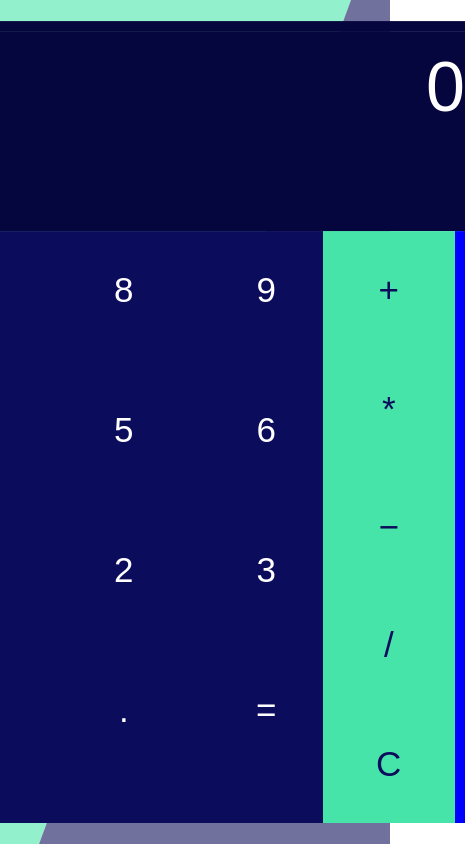
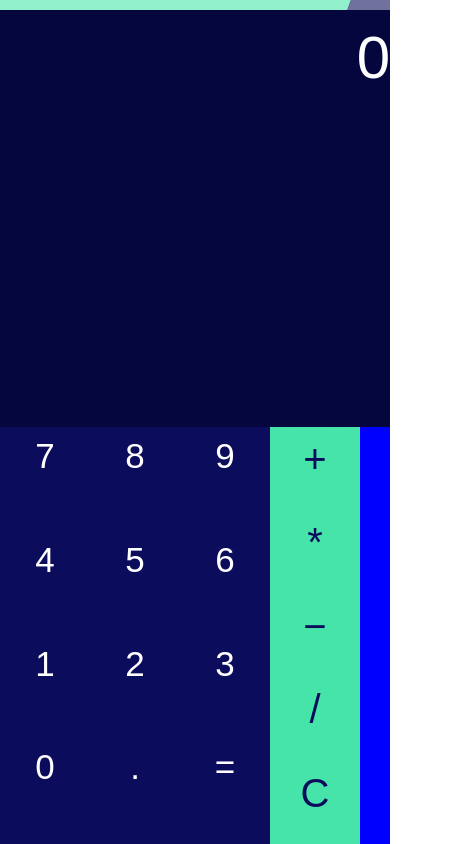
Before and after one commit to nishanth-bs/scientific-calculator, a website built with webpack: page src/index.html in a window 390 px wide. Shown: the whole page, 465 px wide, since content can reach past the window. Built offline with nearby package versions, Linux system fonts and the light colour scheme.

Commit message:
Update: changed the visual flair a bit

```diff
--- a/package.json
+++ b/package.json
@@ -6,7 +6,7 @@
   "scripts": {
     "dev": "webpack --mode development",
     "build": "webpack --mode production",
-    "start": "webpack-dev-server --mode development --open"
+    "start": "webpack-dev-server --mode development --open --host 0.0.0.0"
   },
   "author": "Nishanth B S",
   "license": "ISC",
--- a/src/index.html
+++ b/src/index.html
@@ -35,20 +35,20 @@
               <div class="btn btn--eq">=</div>
             </div>
             <div class="calculator__op--right">
-              <div class="btn--add">&plus;</div>
-              <div class="btn--mul">&ast;</div>
-              <div class="btn--sub">&minus;</div>
-              <div class="btn--div">&sol;</div>
-              <div class="btn--clr" id="clr">C</div>
+              <div class="btn btn--add">&plus;</div>
+              <div class="btn btn--mul">&ast;</div>
+              <div class="btn btn--sub">&minus;</div>
+              <div class="btn btn--div">&sol;</div>
+              <div class="btn btn--clr" id="clr">C</div>
             </div>
           </div>
           <div class="calculator__sci larr">
           </div>
           <div class="open">
 
-            <div class="btn btn--inv">INV</div>
-            <div class="btn btn--degrad">RAD</div>
-            <div class="btn btn--per">%</div>
+            <!--<div class="btn btn--inv disabled">INV</div>
+            <div class="btn btn--degrad disabled">RAD</div>
+            <div class="btn btn--per disabled">%</div>-->
             <div class="btn btn--sin">sin</div>
             <div class="btn btn--cos">cos</div>
             <div class="btn btn--tan">tan</div>
@@ -57,10 +57,10 @@
             <div class="btn btn--root">root</div>
             <div class="btn btn--pi">pi</div>
             <div class="btn btn--e">e</div>
-            <div class="btn btn--power">&Hat;</div>
+            <!--<div class="btn btn--power disabled">&Hat;</div>-->
             <div class="btn btn--open">&lpar;</div>
             <div class="btn btn--close">&rpar;</div>
-            <div class="btn btn--fact">!</div>
+          <!--  <div class="btn btn--fact disabled">!</div>-->
           </div>
         </div>
       </div>
--- a/src/style/_base.scss
+++ b/src/style/_base.scss
@@ -15,6 +15,10 @@ html{
 *::before{
   -webkit-box-sizing: inherit;
           box-sizing: inherit;
+          -webkit-user-select: none;
+             -moz-user-select: none;
+              -ms-user-select: none;
+                  user-select: none;
 }
 
 body{
--- a/src/style/_layout.scss
+++ b/src/style/_layout.scss
@@ -38,12 +38,13 @@
 
 
 .calculator{
-  position: absolute;
+  /*position: absolute;
   z-index: 10;
   top: 50%;
   left: 50%;
   -webkit-transform: translate(-50%,-50%);
-          transform: translate(-50%,-50%);
+          transform: translate(-50%,-50%);*/
+  margin: 2.5vh auto;
   height: 95vh;
   width: 54rem;
   display: -webkit-box;
@@ -53,6 +54,12 @@
   -webkit-box-direction: normal;
       -ms-flex-direction: column;
           flex-direction: column;
+  @media only screen and (max-width:1000px){
+    margin: 0 0;
+    height: 100vh;
+    width: 100%;
+
+  }
 
   &__degrad{
     display: block;
@@ -63,7 +70,10 @@
   &__display{
     position: relative;
     width: 100%;
-    min-height: 20rem;
+    max-height: 60rem;
+    -webkit-box-flex: 1;
+        -ms-flex: 1;
+            flex: 1;
     text-align: right;
     display: -webkit-box;
     display: -ms-flexbox;
@@ -75,9 +85,15 @@
         -ms-flex-direction: column;
             flex-direction: column;
     background: $color-primary-dark;
+    @media only screen and (max-width:968px){
+      -webkit-box-flex: 1;
+          -ms-flex: 1;
+              flex: 1;
+    }
     &--result{
       color: $color-secondary-2;
       font-size: 4rem;
+
       -webkit-transition: all 1s cubic-bezier(.72,.05,.27,.93);
       transition: all 1s cubic-bezier(.72,.05,.27,.93);
     }
@@ -86,19 +102,23 @@
           -ms-flex: 1;
               flex: 1;
       color:$color-white;
-      font-size: 7rem;
+      font-size: 6rem;
+
     }
   }
   &__content{
     display: -webkit-box;
     display: -ms-flexbox;
     height: auto;
-    -webkit-box-flex:1;
-        -ms-flex:1;
-            flex:1;
     display: flex;
     position: relative;
     overflow: hidden;
+    @media only screen and (max-width: 640px){
+      overflow: auto;
+    }
+    -webkit-box-flex: 1;
+        -ms-flex: 1;
+            flex: 1;
   }
   &__op{
     -webkit-box-flex : 1;
@@ -115,6 +135,7 @@
       &  *{
         color: $color-white;
         font-size: 3.5rem;
+
       }
       font-family: sans-serif;
       -webkit-box-flex:3;
@@ -126,7 +147,8 @@
       height: 100%;
       grid-template-rows: .1rem repeat(4,1fr) .1rem;
       grid-template-columns: repeat(3,minmax(5rem,1fr));
-      grid-gap: 3rem;
+      //grid-gap: 3rem;
+
       grid-template-areas:  ". . ."
                             "seven eight nine"
                             "four five six"
@@ -139,6 +161,7 @@
           -ms-flex: 1;
               flex: 1;
       background-color: $color-secondary-1;
+      cursor: pointer;
       display: -webkit-box;
       display: -ms-flexbox;
       display: flex;
@@ -151,7 +174,8 @@
       -webkit-box-align: center;
           -ms-flex-align: center;
               align-items: center;
-      font-size: 3.5rem;
+      font-size: 4rem;
+
       font-family: sans-serif;
       color: $color-primary;
     }
@@ -159,8 +183,8 @@
   }
   &__sci{
     -webkit-box-flex: 0;
-        -ms-flex: 0 0 1rem;
-            flex: 0 0 1rem;
+        -ms-flex: 0 0 3rem;
+            flex: 0 0 3rem;
     -ms-flex-item-align: center;
         align-self: center;
     content: ' \00AB';
@@ -173,13 +197,15 @@
 }
 
 .btn{
-  justify-self: center;
-  -ms-flex-item-align: center;
-      align-self: center;
   cursor: pointer;
   text-align: center;
   height: 100%;
   width: 100%;
+  border-radius: 300px;
+  -webkit-box-align: center;
+      -ms-flex-align: center;
+          align-items: center;
+  justify-self: center;
   &--1{
     grid-area: one;
   }
@@ -296,16 +322,22 @@
   width: 75%;
   font-size: 2.8rem;
   display: grid;
-  grid-template-rows: .1rem repeat(5,1fr) .1rem;
+  grid-template-rows: .1rem repeat(4,1fr) .1rem;
   grid-template-columns: repeat(3,minmax(5rem,1fr));
   grid-gap: 3rem;
   grid-template-areas:  ". . ."
+                          "sin cos tan"
+                          "ln log root"
+                          "open close e"
+                          ". pi ."
+                          ". . .";
+/*  grid-template-areas:  ". . ."
                         "inv degrad per"
                         "sin cos tan"
                         "ln log root"
                         "pi e power"
                         "open close fact"
-                        ". . .";
+                        ". . .";*/
   -webkit-transition: all .3s;
   visibility: hidden;
   transition: all .3s;
@@ -316,10 +348,15 @@
   left:25%;
 }
 .larr{
-  content: ' \25C0';
+  content: ' \02C2';
   font-size: 2rem;
 }
 .rarr{
-  content: '\ 25b6';
+  content: ' \02C3';
   font-size: 2rem;
+  //color:
 }
+
+.disabled{
+  background-color: #aaa;
+}
```
Also changed, not shown: calculator-inspiration.png (added), dist/css/main.min.css.
